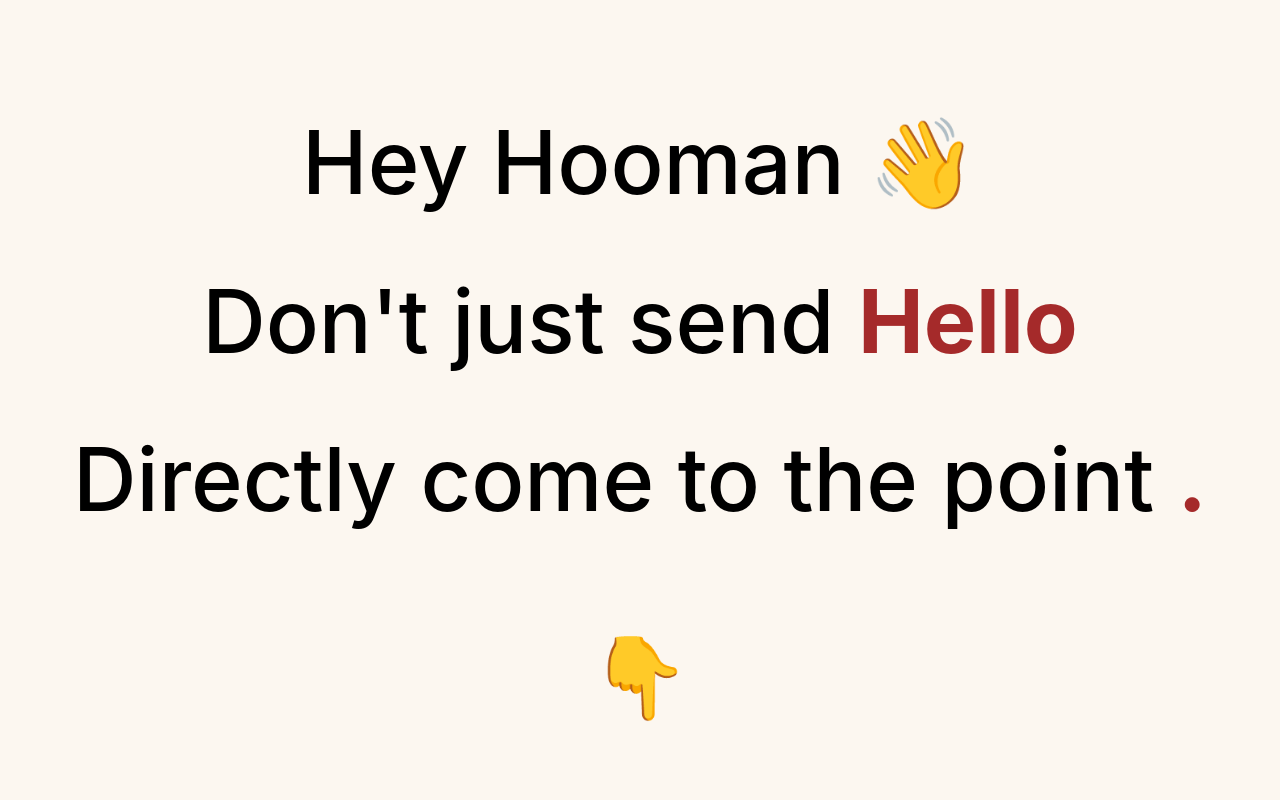
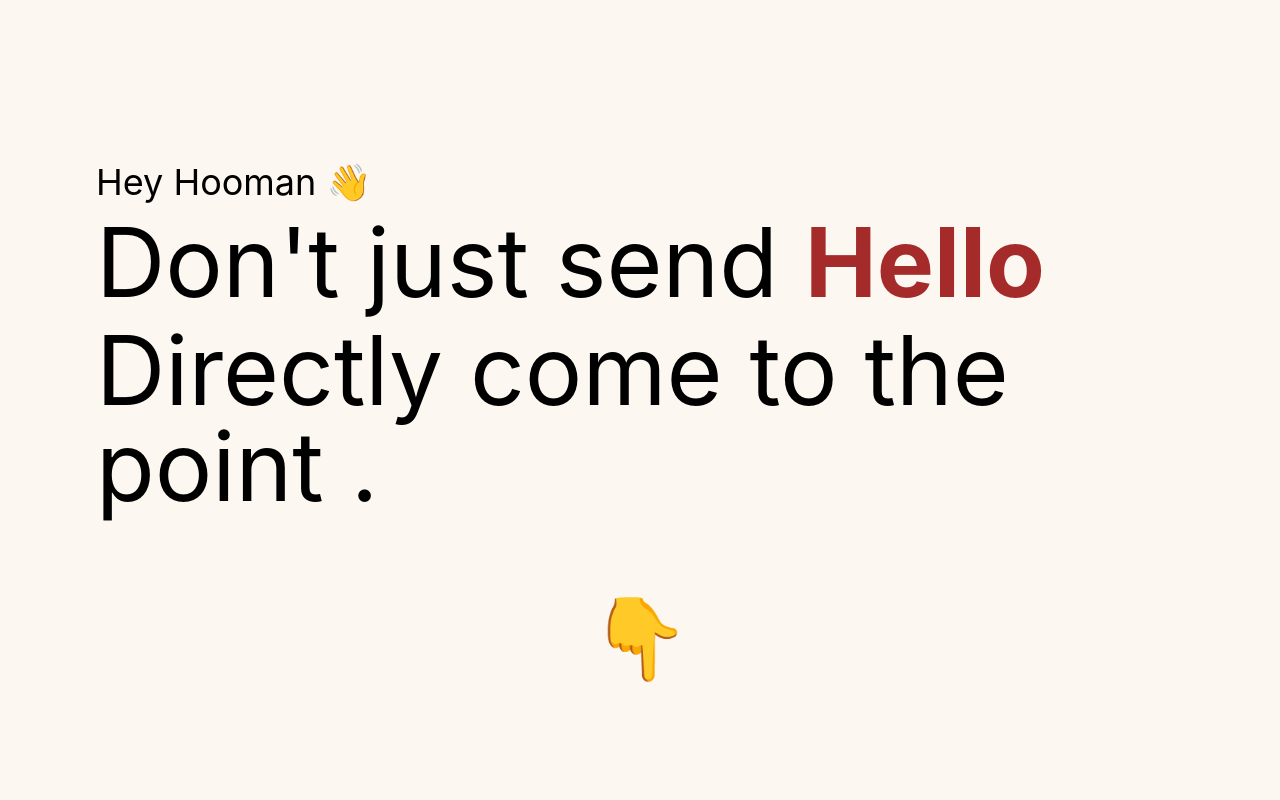
Before and after one commit to betaoverflow/hi-breaker, a Next.js app: page / in a window 1280 px wide. Shown: the top 800 px of the page. Built offline with nearby package versions, Linux system fonts and the light colour scheme.

Commit message:
Feat: style hero section with tailwind
Signed-off-by: Aabhas <aabhassao0@gmail.com>

```diff
--- a/components/Hero.tsx
+++ b/components/Hero.tsx
@@ -2,15 +2,19 @@ import styles from "../styles/Hero.module.scss";
 
 const Hero = () => {
   return (
-    <div className={styles.container}>
-      <p className={styles.greet}>Hey Hooman 👋</p>
-      <p className={styles.greet}>
-        Don't just send <span className={styles.highlight}>Hello</span>
-      </p>
-      <p className={styles.greet}>
-        Directly come to the point <span className={styles.highlight}>.</span>
-      </p>
-      <p className={styles.pointer}>👇</p>
+    <div className="h-screen flex flex-col justify-between py-24 px-16">
+      <div className="my-auto">
+        <p className="text-4xl my-2">Hey Hooman 👋</p>
+        <p className="text-8xl my-3">
+          Don't just send <span className={styles.highlight}>Hello</span>
+        </p>
+        <p className="text-8xl my-3">
+          Directly come to the point <span className="">.</span>
+        </p>
+      </div>
+      <div className="self-center">
+        <p className={styles.pointer}>👇</p>
+      </div>
     </div>
   );
 };
--- a/package.json
+++ b/package.json
@@ -18,8 +18,11 @@
   "devDependencies": {
     "@types/node": "17.0.13",
     "@types/react": "17.0.38",
+    "autoprefixer": "^10.4.2",
     "eslint": "8.8.0",
     "eslint-config-next": "12.0.9",
+    "postcss": "^8.4.6",
+    "tailwindcss": "^3.0.18",
     "typescript": "4.5.5"
   }
 }
--- /dev/null
+++ b/postcss.config.js
@@ -0,0 +1,6 @@
+module.exports = {
+  plugins: {
+    tailwindcss: {},
+    autoprefixer: {},
+  },
+}
--- a/styles/Flag.module.scss
+++ b/styles/Flag.module.scss
@@ -1,5 +1,4 @@
 .container {
-  margin-top: -5%;
   flex: 1;
   display: flex;
   flex-direction: column;
--- a/styles/globals.scss
+++ b/styles/globals.scss
@@ -1,3 +1,7 @@
+@tailwind base;
+@tailwind components;
+@tailwind utilities;
+
 html,
 body {
   padding: 0;
--- /dev/null
+++ b/tailwind.config.js
@@ -0,0 +1,10 @@
+module.exports = {
+  content: [
+    "./pages/**/*.{js,ts,jsx,tsx}",
+    "./components/**/*.{js,ts,jsx,tsx}",
+  ],
+  theme: {
+    extend: {},
+  },
+  plugins: [],
+}
```
Also changed, not shown: 1 other file (tests, documents, lock files or other folders).
